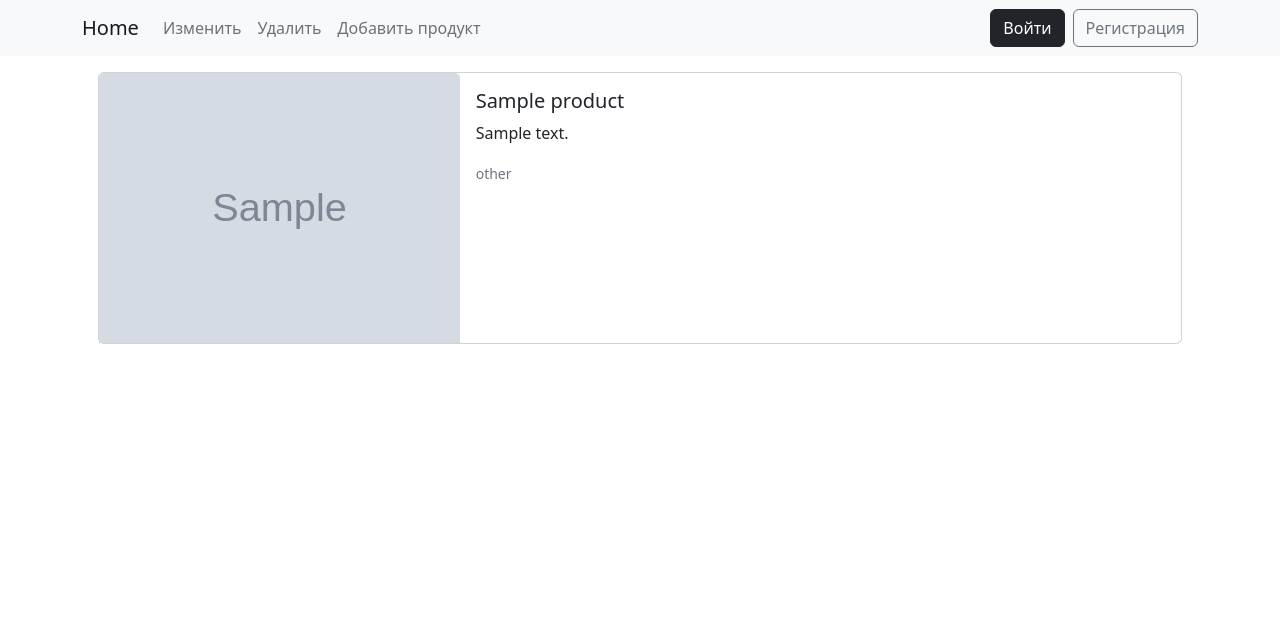
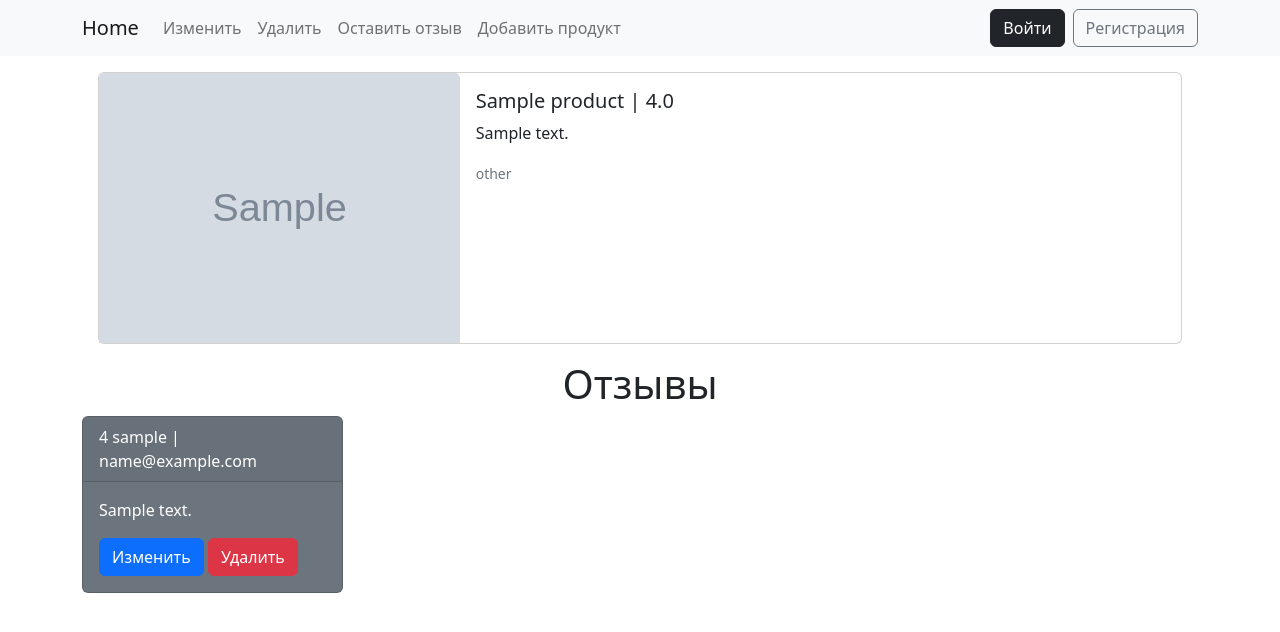
Before and after one commit to k2Raven/exam_8, a Django app: page /product/1/ in a window 1280 px wide. Shown: the top 632 px of the page. Run offline with Django 4.2, Linux system fonts and the light colour scheme; tables that the repository leaves empty hold one stand-in row (values such as "Sample post"); grey boxes marked "Sample" are stand-in pictures.

Commit message:
Реализовал этап 3

```diff
--- a/webapp/models.py
+++ b/webapp/models.py
@@ -11,6 +11,12 @@ class Product(models.Model):
     category = models.CharField(max_length=20, default='other', choices=CHOICES, verbose_name='Категории')
     description = models.TextField(max_length=2000, null=True, blank=True, verbose_name='Описание')
     picture = models.ImageField(verbose_name='Картинка', upload_to='pictures', null=True, blank=True)
+
+    def get_avg(self):
+        result = self.reviews.filter(is_moderated=True).aggregate(avg=Avg('rating'))
+        if not result['avg']:
+            result['avg'] = 0
+        return result['avg']
 
     def __str__(self):
         return f"{self.name} - {self.category}"
@@ -26,5 +32,8 @@ class Review(models.Model):
     created_at = models.DateTimeField(auto_now_add=True, verbose_name='Дата создания')
     edited_at = models.DateTimeField(auto_now=True, verbose_name='Дата редактирования')
 
+    class Meta:
+        permissions = [("view_not_moderated_review", "Видеть немодерированные отзывы")]
+
     def __str__(self):
         return f"{self.author.username} - {self.product.name}"
--- /dev/null
+++ b/webapp/templates/partial/rewiews_list_partial.html
@@ -0,0 +1,19 @@
+<h1 class="text-center">Отзывы</h1>
+<div class="row">
+
+    {% for review in reviews %}
+        <div class="col-sm-3">
+            <div class="card {% if not review.is_moderated %}text-bg-secondary{% endif %}">
+                <div class="card-header">
+                    {{ review.rating }} <span>{{ review.author.username }} | {{ review.author.email }} </span>
+                </div>
+                <div class="card-body">
+                    <p class="card-text">{{ review.text }}</p>
+                    <a href="{% url 'webapp:review_update' review.pk %}" class="btn btn-primary">Изменить</a>
+                    <a href="{% url 'webapp:review_delete' review.pk %}" class="btn btn-danger">Удалить</a>
+                </div>
+            </div>
+        </div>
+    {% endfor %}
+
+</div>
--- a/webapp/templates/product/detail.html
+++ b/webapp/templates/product/detail.html
@@ -7,6 +7,9 @@
     </li>
     <li class="nav-item">
         <a class="nav-link" href="{% url 'webapp:product_delete' product.pk %}">Удалить</a>
+    </li>
+    <li class="nav-item">
+        <a class="nav-link" href="{% url 'webapp:review_create' product.pk %}">Оставить отзыв</a>
     </li>
 {% endblock %}
 
@@ -22,11 +25,13 @@
             </div>
             <div class="col-md-8">
                 <div class="card-body">
-                    <h5 class="card-title">{{ product.name }}</h5>
+                    <h5 class="card-title">{{ product.name }} | <span>{{ product.get_avg }}</span></h5>
                     <p class="card-text">{{ product.description }}</p>
                     <p class="card-text"><small class="text-muted">{{ product.category }}</small></p>
                 </div>
             </div>
         </div>
     </div>
+
+    {% include 'partial/rewiews_list_partial.html' %}
 {% endblock %}
--- a/webapp/templates/product/index.html
+++ b/webapp/templates/product/index.html
@@ -17,7 +17,7 @@
                         <img src="{% static "images/no_picture.jpg" %}" class="card-img-top">
                     {% endif %}
                     <div class="card-body">
-                        <h5 class="card-title">{{ product.name }}</h5>
+                        <h5 class="card-title">{{ product.name }} | <span>{{ product.get_avg }}</span></h5>
 
                         <a href="{% url 'webapp:product_detail' product.pk %}" class="btn btn-primary">Подробнее</a>
                     </div>
--- a/webapp/urls.py
+++ b/webapp/urls.py
@@ -1,6 +1,7 @@
 from django.urls import path
 
-from webapp.views import IndexView, DetailProductView, CreateProductView, UpdateProductView, DeleteProductView
+from webapp.views import IndexView, DetailProductView, CreateProductView, UpdateProductView, DeleteProductView, \
+    CreateReviewView, UpdateReviewView, DeleteReviewView
 
 app_name = 'webapp'
 
@@ -9,5 +10,8 @@ urlpatterns = [
     path('product/<int:pk>/', DetailProductView.as_view(), name="product_detail"),
     path('product/add/', CreateProductView.as_view(), name="product_create"),
     path('product/<int:pk>/update/', UpdateProductView.as_view(), name="product_update"),
-    path('product/<int:pk>/delete/', DeleteProductView.as_view(), name="product_delete")
+    path('product/<int:pk>/delete/', DeleteProductView.as_view(), name="product_delete"),
+    path('product/<int:pk>/review_add/', CreateReviewView.as_view(), name="review_create"),
+    path('review/<int:pk>/update/', UpdateReviewView.as_view(), name="review_update"),
+    path('review/<int:pk>/delete/', DeleteReviewView.as_view(), name="review_delete")
 ]
--- a/webapp/views/products.py
+++ b/webapp/views/products.py
@@ -15,6 +15,16 @@ class IndexView(ListView):
 class DetailProductView(DetailView):
     model = Product
     template_name = 'product/detail.html'
+
+    def get_context_data(self, **kwargs):
+        context = super().get_context_data(**kwargs)
+        reviews = self.object.reviews.all()
+
+        if not self.request.user.has_perm('webapp.view_not_moderated_review'):
+            reviews = reviews.filter(is_moderated=True)
+
+        context['reviews'] = reviews.order_by('-edited_at')
+        return context
 
 
 class CreateProductView(CreateView):
```
Also changed, not shown: webapp/forms.py (+13 -1 lines), webapp/templates/review/create.html (added, +12 -0 lines), webapp/templates/review/delete.html (added, +10 -0 lines), webapp/templates/review/update.html (added, +12 -0 lines), webapp/views/reviews.py (+49 -0 lines), webapp/migrations/0002_alter_review_options.py (added).
